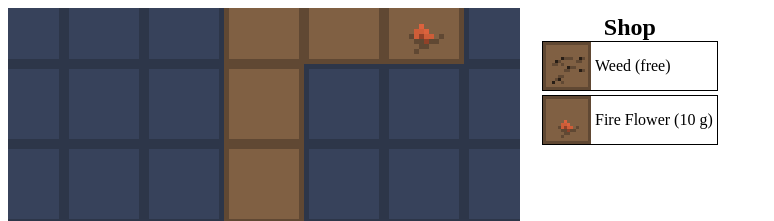
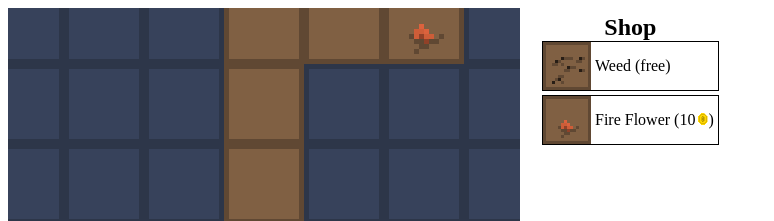
Before and after one commit to paul-maxime/harvest-grid, a Vue app: page / in a window 1280 px wide. Shown: the top 221 px of the page, without its empty margins (0-774 px from the left). Built offline with nearby package versions, Linux system fonts and the light colour scheme.

Commit message:
Allow selecting an item in the shop

```diff
--- a/src/App.vue
+++ b/src/App.vue
@@ -5,12 +5,11 @@ import GardenCanvas from './components/GardenCanvas.vue';
 export default {
   data() {
     const garden: Garden = {
-      money: 1000,
+      money: 0,
       plants: [
         { type: "Fire Flower", x: 0, y: 0, currentStep: 0 },
         { type: "Fire Flower", x: 2, y: -3, currentStep: 0 },
       ],
-      mouse: { x: 0, y: 0 },
       unlocked: [
         { x: 0, y: 0 },
         { x: 0, y: -1 },
@@ -19,20 +18,33 @@ export default {
         { x: 1, y: -3 },
         { x: 2, y: -3 },
       ],
+      selectedPlant: undefined,
     };
-    return { garden };
+    return { garden: garden as Garden };
   },
-  components: { GameShop, GardenCanvas }
+  components: { GameShop, GardenCanvas },
+  methods: {
+    onPlantSelected(type: string) {
+      if (this.garden.selectedPlant === type) {
+        this.garden.selectedPlant = undefined;
+      } else {
+        this.garden.selectedPlant = type;
+      }
+    },
+    onGardenClick(pos: Coord) {
+      console.log(`Click at ${pos.x}, ${pos.y}`);
+    },
+  },
 }
 </script>
 
 <template>
   <main>
     <div class="column-left">
-      <GardenCanvas :garden="garden" />
+      <GardenCanvas :garden="garden" @gardenClick="onGardenClick" />
     </div>
     <div class="column-right">
-      <GameShop />
+      <GameShop :selectedPlant="garden.selectedPlant" @plantSelected="onPlantSelected" />
     </div>
   </main>
 </template>
--- a/src/Garden.d.ts
+++ b/src/Garden.d.ts
@@ -14,8 +14,5 @@ type Garden = {
   money: number,
   plants: GardenPlant[],
   unlocked: Coord[],
-  mouse: {
-    x: number,
-    y: number,
-  },
+  selectedPlant: string | undefined,
 }
--- a/src/components/GameShop.vue
+++ b/src/components/GameShop.vue
@@ -1,5 +1,7 @@
 <script lang="ts">
 import { PLANTS } from "@/Plants";
+
+
 
 export default {
   data() {
@@ -9,23 +11,27 @@ export default {
   },
   props: {
     money: Number,
+    selectedPlant: String,
   },
-  mounted() {
-  }
+  methods: {
+    onSelectedPlant(type: string) {
+      this.$emit("plantSelected", type);
+    }
+  },
 }
 </script>
 
 <template>
   <div class="shop-container">
     <h2>Shop</h2>
-    <div v-for="plant of PLANTS" :key="plant.name" class="shop-plant">
-      <div class="shop-plant-icon">
+    <div v-for="plant of PLANTS" :key="plant.name" class="shop-plant" v-bind:class="{ 'shop-plant-selected': selectedPlant == plant.name }" @click="onSelectedPlant(plant.name)">
+      <div class="shop-plant-icon" style="z-index: 1;">
         <img :src="`sprites/earth_grid.png`" style="position: absolute; z-index: -1;">
-        <img :src="`sprites/${plant.steps[0]}.png`">
+        <img :src="`sprites/${plant.steps[0]}.png`" style="">
       </div>
       <div class="shop-plant-price">
         {{ plant.name }}
-        <span v-if="plant.seedPrice > 0">({{ plant.seedPrice }} g)</span>
+        <span v-if="plant.seedPrice > 0">({{ plant.seedPrice }}<img src="sprites/currency.png">)</span>
         <span v-else>(free)</span>
       </div>
     </div>
@@ -45,6 +51,10 @@ h2 {
   align-items: center;
   border: 1px solid black;
   margin-bottom: 4px;
+  cursor: pointer;
+}
+.shop-plant-selected {
+  background-color: #a0a0a0;
 }
 .shop-plant-icon {
   width: 48px;
@@ -59,4 +69,8 @@ h2 {
   margin-left: 4px;
   margin-right: 4px;
 }
+.shop-plant-price img {
+  margin-left: 3px;
+  image-rendering: pixelated;
+}
 </style>
--- a/src/components/GardenCanvas.vue
+++ b/src/components/GardenCanvas.vue
@@ -103,6 +103,7 @@ export default {
   watch: {
     garden: {
       immediate: true,
+      deep: true,
       handler() {
         console.log("Garden changed", this.garden);
       }
```
